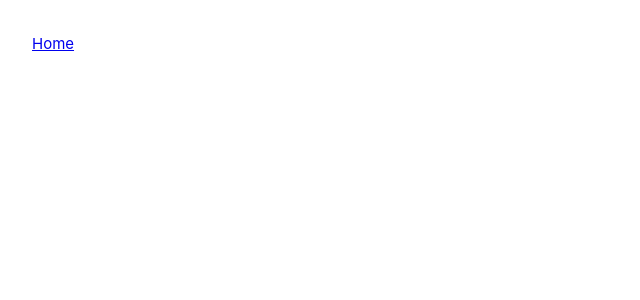
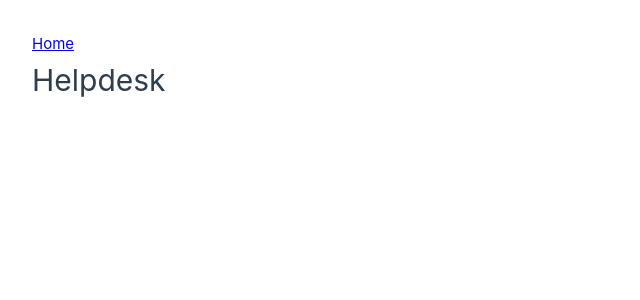
Before and after one commit to anthony-jackman/phanes, a Vue app: page /helpdesk in a window 1280 px wide. Before the commit this address had no page. Shown: the top 300 px of the page, without its empty margins (0-640 px from the left). Built offline with nearby package versions, Linux system fonts and the light colour scheme.

Commit message:
Add helpdesk page
Resolves #14

```diff
--- /dev/null
+++ b/src/pages/HelpDeskView.vue
@@ -0,0 +1,6 @@
+<script  setup>
+</script>
+
+<template>
+  <h1>Helpdesk</h1>
+</template>
--- a/src/router/index.js
+++ b/src/router/index.js
@@ -23,6 +23,11 @@ const router = createRouter({
       path: '/crsedetails',
       name: 'CourseDetails',
       component: () => import('@/pages/CourseDetailView.vue')
+    },
+    {
+      path: '/helpdesk',
+      name: 'HelpDesk',
+      component: () => import('@/pages/HelpDeskView.vue')
     }
   ]
 });
```
Also changed, not shown: 1 other file (tests, documents, lock files or other folders).
